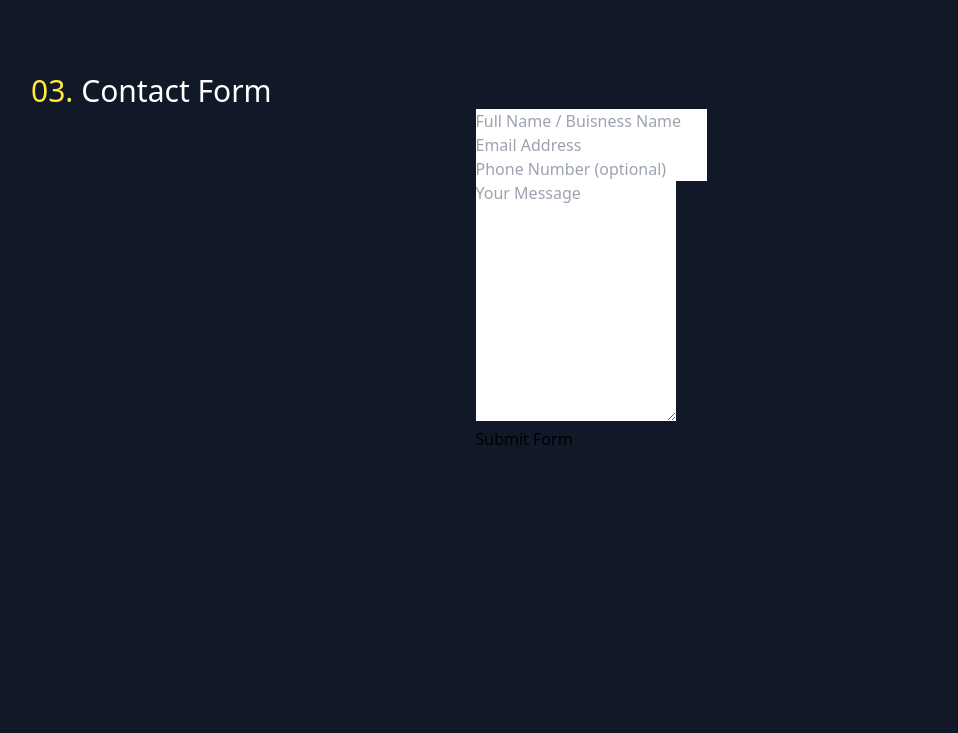
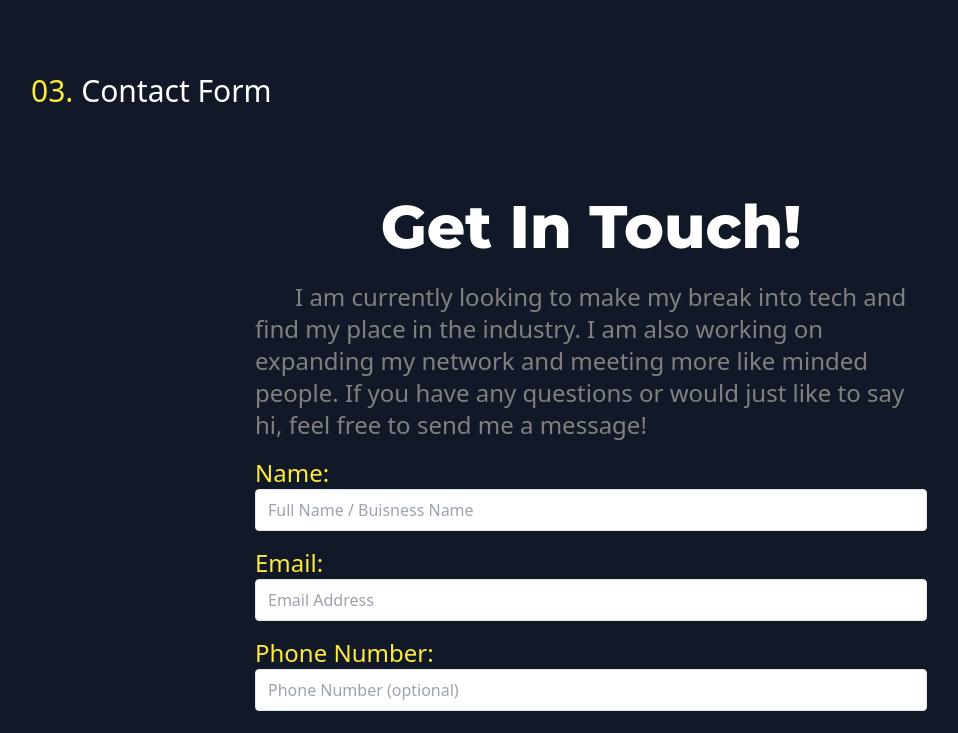
Before and after one commit to jramos5883/portfolioV2.0, a Next.js app in the folder portfoliov2.0-app/: page / in a window 1280 px wide. Shown: the part 2503-3236 px from the top of the page, without its empty margins (49-1007 px from the left). Before the commit the page ends 3034 px from the top, so only its background shows below. Built offline with nearby package versions, Linux system fonts and the light colour scheme.

Commit message:
Finished building and styling contact form, need to finish project section and then deploy with cutsom domain.

```diff
--- a/portfoliov2.0-app/app/(components)/contactForm/contactForm.comp.jsx
+++ b/portfoliov2.0-app/app/(components)/contactForm/contactForm.comp.jsx
@@ -1,14 +1,28 @@
+import { montFont } from "@/app/fonts";
+
 export default function ContactForm() {
   return (
     <div className="m-20">
       <p className="text-yellow text-3xl">
         03. <span className="text-white text-3xl">Contact Form</span>
       </p>
-      <div className="flex justify-center items-center">
+      <div className="flex  flex-col items-center justify-center py-20">
+        <p
+          className={`${montFont.className} text-white text-6xl font-bold py-2`}
+        >
+          Get In Touch!
+        </p>
+        <p className="text-grey text-2xl py-4 indent max-w-2xl">
+          I am currently looking to make my break into tech and find my place in
+          the industry. I am also working on expanding my network and meeting
+          more like minded people. If you have any questions or would just like
+          to say hi, feel free to send me a message!
+        </p>
         <form
           target="_blank"
           action="https://formsubmit.co/45e1dbe943177426372966c2f8438520"
           method="POST"
+          className="w-full max-w-2xl" // Set maximum width to limit the form width
         >
           {/* Honeypot */}
           <input type="text" name="_honey" style={{ display: "none" }} />
@@ -16,47 +30,52 @@ export default function ContactForm() {
           {/* Disable Captcha */}
           <input type="hidden" name="_captcha" value="false" />
 
-          <div className="form-group">
-            <div className="form-row">
-              <div className="col">
+          <div className="flex flex-col">
+            <div className="mb-4">
+              <label className="text-yellow text-2xl">Name:</label>
               <input
                 type="text"
                 name="Name&nbsp;/&nbsp;Alias"
-                  className="form-control"
+                className="w-full border rounded py-2 px-3 text-grey-darker"
                 placeholder="Full Name / Buisness Name"
                 required
               />
             </div>
-              <div className="col">
+            <div className="mb-4">
+              <label className="text-yellow text-2xl">Email:</label>
               <input
                 type="email"
                 name="Email"
-                  className="form-control"
+                className="w-full border rounded py-2 px-3 text-grey-darker"
                 placeholder="Email Address"
                 required
               />
             </div>
-              <div className="col">
+            <div className="mb-4">
+              <label className="text-yellow text-2xl">Phone Number:</label>
               <input
                 type="tel"
                 name="Phone&nbsp;Number"
-                  className="form-control"
+                className="w-full border rounded py-2 px-3 text-grey-darker"
                 placeholder="Phone Number (optional)"
               />
             </div>
-            </div>
-          </div>
-          <div className="form-group">
+            <div className="mb-4">
+              <label className="text-yellow text-2xl">Message:</label>
               <textarea
                 placeholder="Your Message"
-              className="form-control"
+                className="w-full border rounded py-2 px-3 text-grey-darker"
                 name="Message"
                 rows="10"
                 required
               ></textarea>
             </div>
-          <button type="submit" className="">
-            Submit Form
+          </div>
+          <button
+            type="submit"
+            className="bg-blue-500 hover:bg-blue-700 text-white font-bold py-2 px-4 rounded w-full"
+          >
+            Send Message
           </button>
         </form>
       </div>
```
Lines whose indentation alone changed are shown as unchanged.
